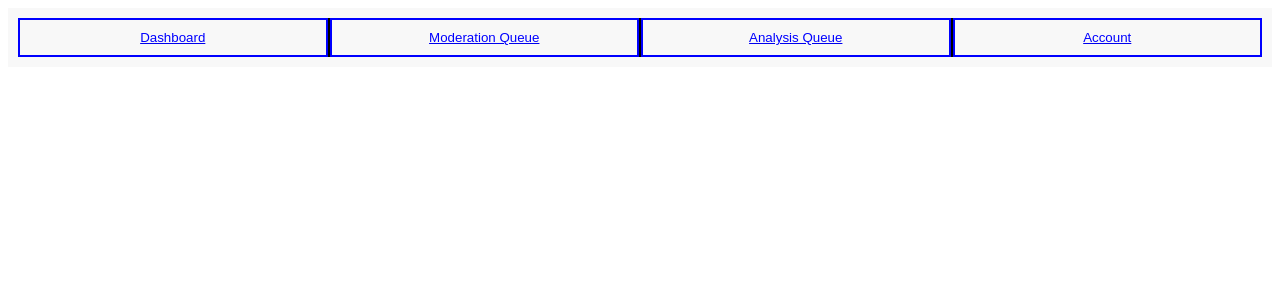
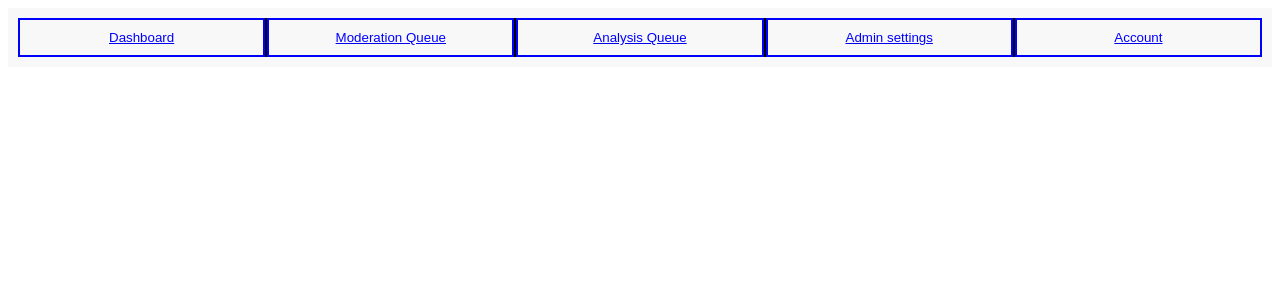
Before and after one commit to lleejamiee/CISE_SPEED, a Next.js app in the folder frontend/: page /analysis in a window 1280 px wide. Shown: the top 300 px of the page. Built offline with nearby package versions, Linux system fonts and the light colour scheme.

Commit message:
fix: removed authContext from navbar. >> This commit fixes a bug where the navbar would cause an error 404 page not found due to the structure of the components.

```diff
--- a/frontend/package.json
+++ b/frontend/package.json
@@ -9,7 +9,7 @@
     "lint": "next lint"
   },
   "dependencies": {
-    "next": "14.2.5",
+    "next": "^14.2.13",
     "react": "^18",
     "react-dom": "^18"
   },
--- a/frontend/src/app/admin/page.tsx
+++ b/frontend/src/app/admin/page.tsx
@@ -1,5 +1,5 @@
 import Navbar from "@/component/dashboard/navbar";
 
-export default function page() {
+export default function adminPage() {
     return <Navbar />;
 }
--- a/frontend/src/app/analysis/page.tsx
+++ b/frontend/src/app/analysis/page.tsx
@@ -1,5 +1,5 @@
 import Navbar from "@/component/dashboard/navbar";
 
-export default function page() {
-    return <Navbar />;
+export default function analysisPage() {
+    return <Navbar></Navbar>;
 }
--- a/frontend/src/app/layout.tsx
+++ b/frontend/src/app/layout.tsx
@@ -2,6 +2,7 @@ import type { Metadata } from "next";
 import { Inter } from "next/font/google";
 // import "./globals.css";
 import { AuthenticationProvider } from "@/context/AuthContext";
+
 const inter = Inter({ subsets: ["latin"] });
 
 export const metadata: Metadata = {
--- a/frontend/src/app/moderation/page.tsx
+++ b/frontend/src/app/moderation/page.tsx
@@ -1,5 +1,5 @@
 import Navbar from "@/component/dashboard/navbar";
 
-export default function page() {
-    return <Navbar />;
+export default function moderationPage() {
+    return <Navbar></Navbar>;
 }
--- a/frontend/src/component/dashboard/navbar.tsx
+++ b/frontend/src/component/dashboard/navbar.tsx
@@ -1,10 +1,7 @@
 import Link from "next/link";
 import styles from "../../styles/Navbar.module.css";
-import { useAuth } from "@/context/AuthContext";
 
 export default function Navbar() {
-    const { user } = useAuth();
-
     return (
         <nav className={styles.nav}>
             <Link href="/dashboard" className={styles.link}>
@@ -16,12 +13,9 @@ export default function Navbar() {
             <Link href="/analysis" className={styles.link}>
                 <button className={styles.button}>Analysis Queue</button>
             </Link>
-            {user?.role === "admin" && ( // Only show if user role is admin
-                <Link href="/admin" className={styles.link}>
-                    <button className={styles.button}>Admin settings</button>
-                </Link>
-            )}
-            {/* Placeholder */}
+            <Link href="/admin" className={styles.link}>
+                <button className={styles.button}>Admin settings</button>
+            </Link>
             <Link href="/" className={styles.link}>
                 <button className={styles.button}>Account</button>
             </Link>
```
Also changed, not shown: 1 other file (tests, documents, lock files or other folders).
